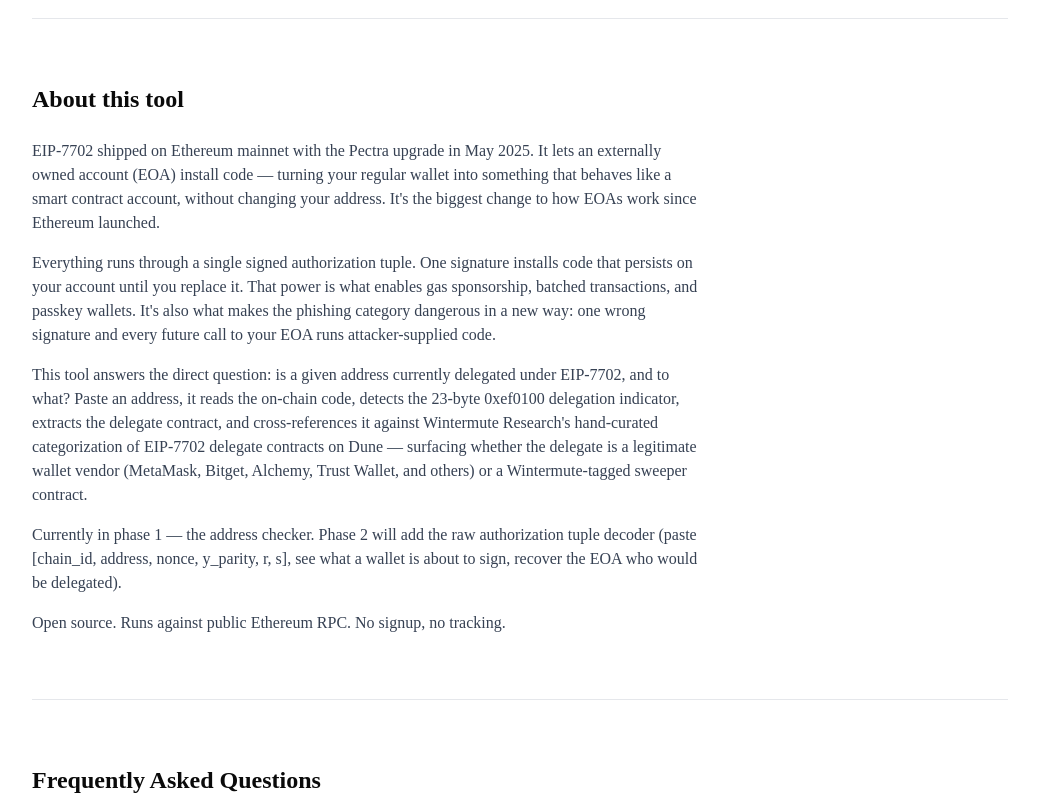
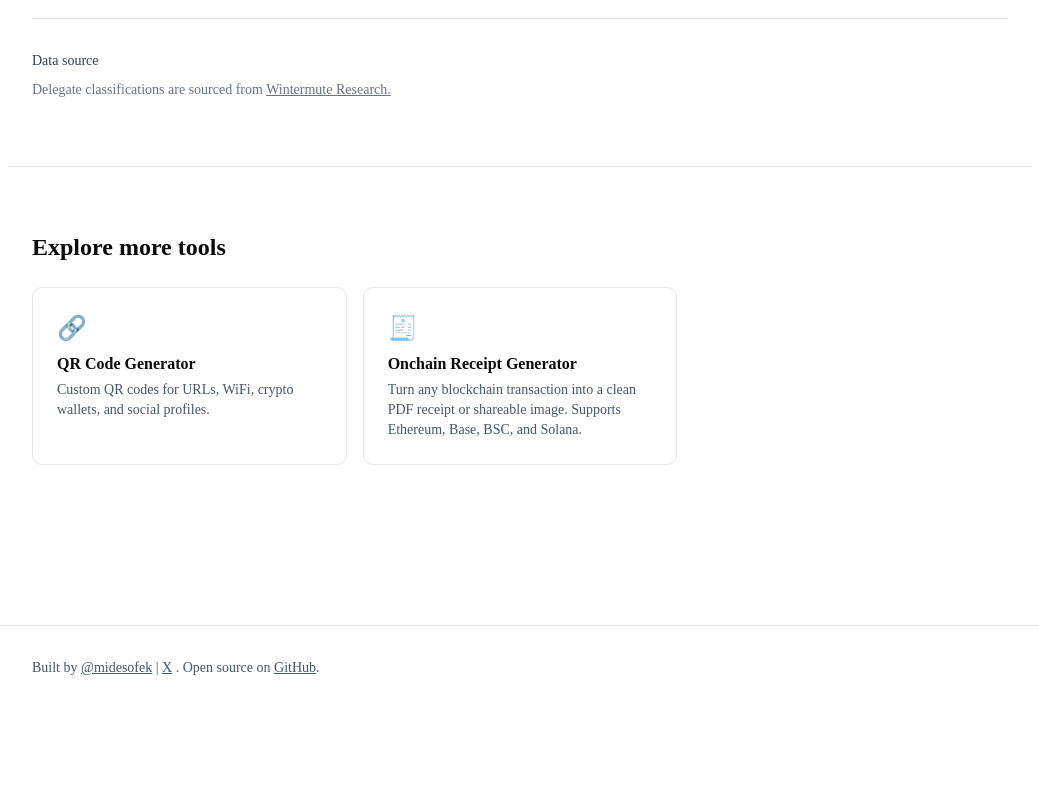
Before and after one commit to midesofek/midesofek-tools, a Next.js app: page /eip-7702-decoder in a window 1280 px wide. Shown: the part 700-1500 px from the top of the page, without its empty margins (120-1159 px from the left). After the commit the page ends 1410 px from the top, so only its background shows below. Built offline with nearby package versions, Linux system fonts and the light colour scheme.

Commit message:
fix: removed about and FAQ section from EIP7702 tool page

```diff
--- a/app/eip-7702-decoder/page.tsx
+++ b/app/eip-7702-decoder/page.tsx
@@ -22,8 +22,8 @@ export default function Eip7702DecoderPage() {
       <Suspense fallback={<CheckerSkeleton />}>
         <AddressChecker />
       </Suspense>
-      <AboutSection about={eip7702DecoderContent.about} />
-      <FAQSection faqs={eip7702DecoderContent.faqs} />
+      {/* <AboutSection about={eip7702DecoderContent.about} /> */}
+      {/* <FAQSection faqs={eip7702DecoderContent.faqs} /> */}
       <DataSourceFooter />
     </ToolPageLayout>
   );
```
